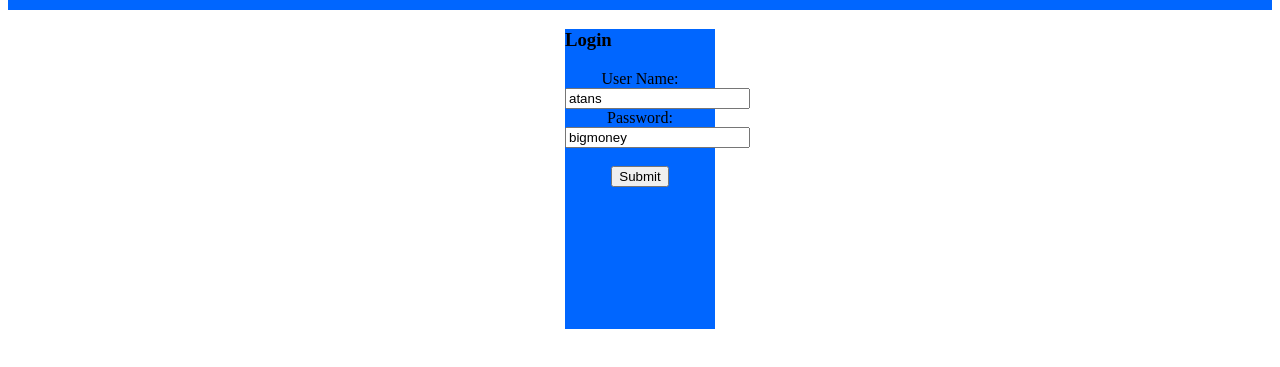
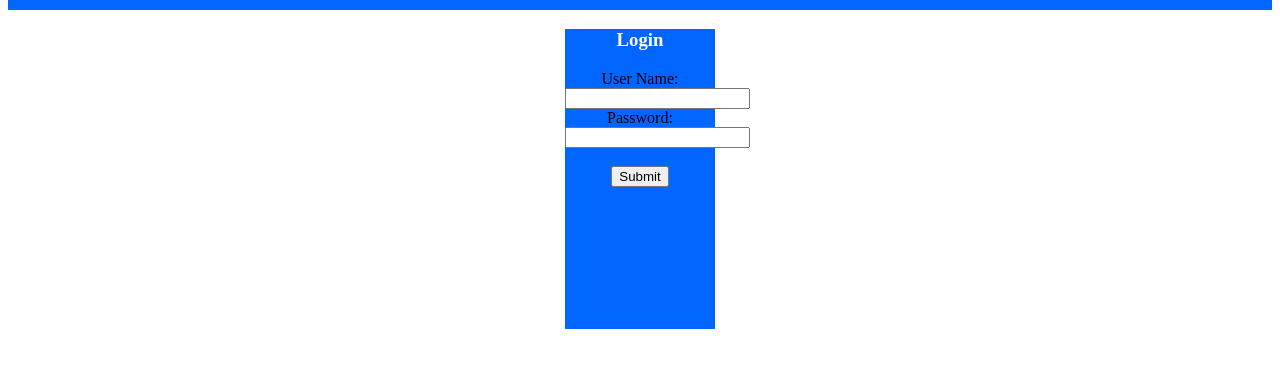
Before and after one commit to hiveapps/wink, a plain HTML site: page index.html in a window 1280 px wide. Shown: the part 61-428 px from the top of the page. Drawn offline with Linux system fonts and the light colour scheme.

Commit message:
editing header 3

```diff
--- a/index.html
+++ b/index.html
@@ -15,9 +15,9 @@
             <h3>Login</h3>
             <form id="login" action="" method:"POST">
                 User Name:<br>
-                <input type="text" name="username" value="atans"><br>
+                <input type="text" name="username" value=""><br>
                 Password:<br>
-                <input type="text" name="password" value="bigmoney">
+                <input type="text" name="password" value="">
                 <br><br>
                 <input type="submit" value="Submit">
             </form>
--- a/stylesheet.css
+++ b/stylesheet.css
@@ -1,4 +1,9 @@
 h1 {
+	text-align: center;
+	color: #ffffff;
+}
+
+h3 {
 	text-align: center;
 	color: #ffffff;
 }
```
